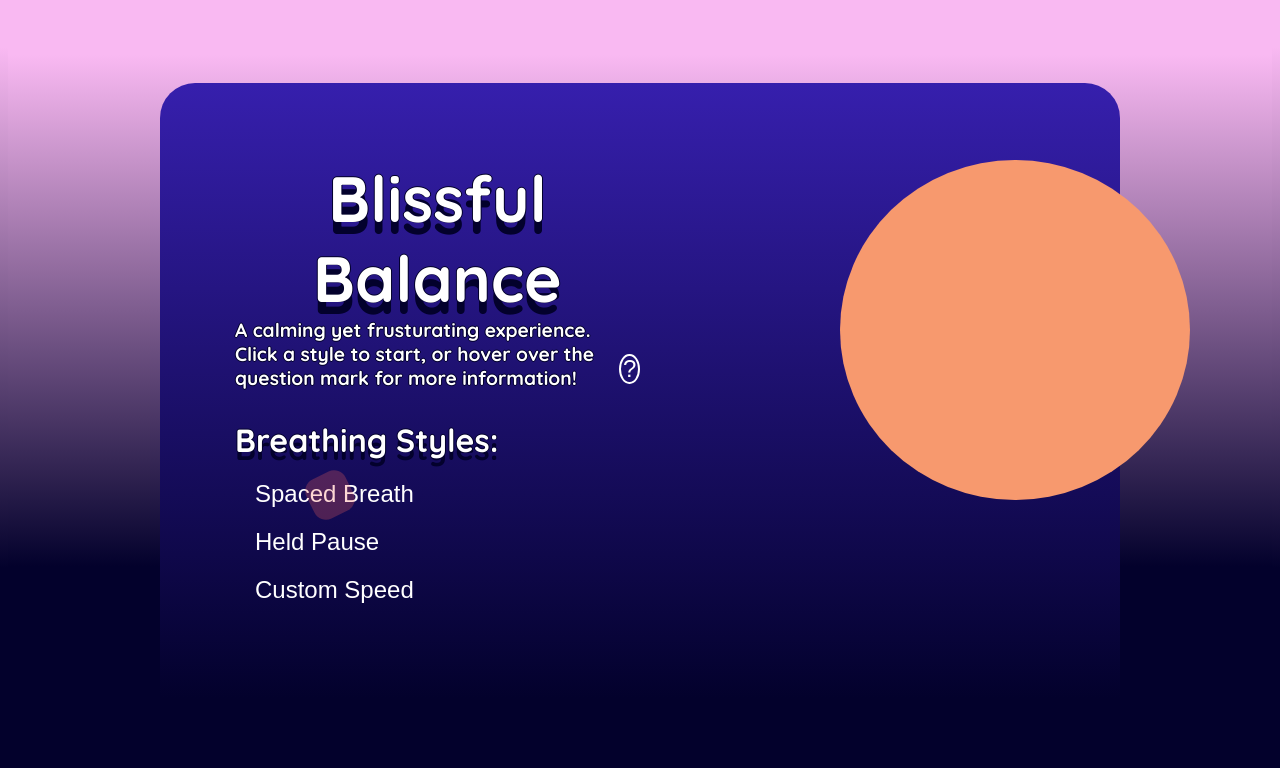
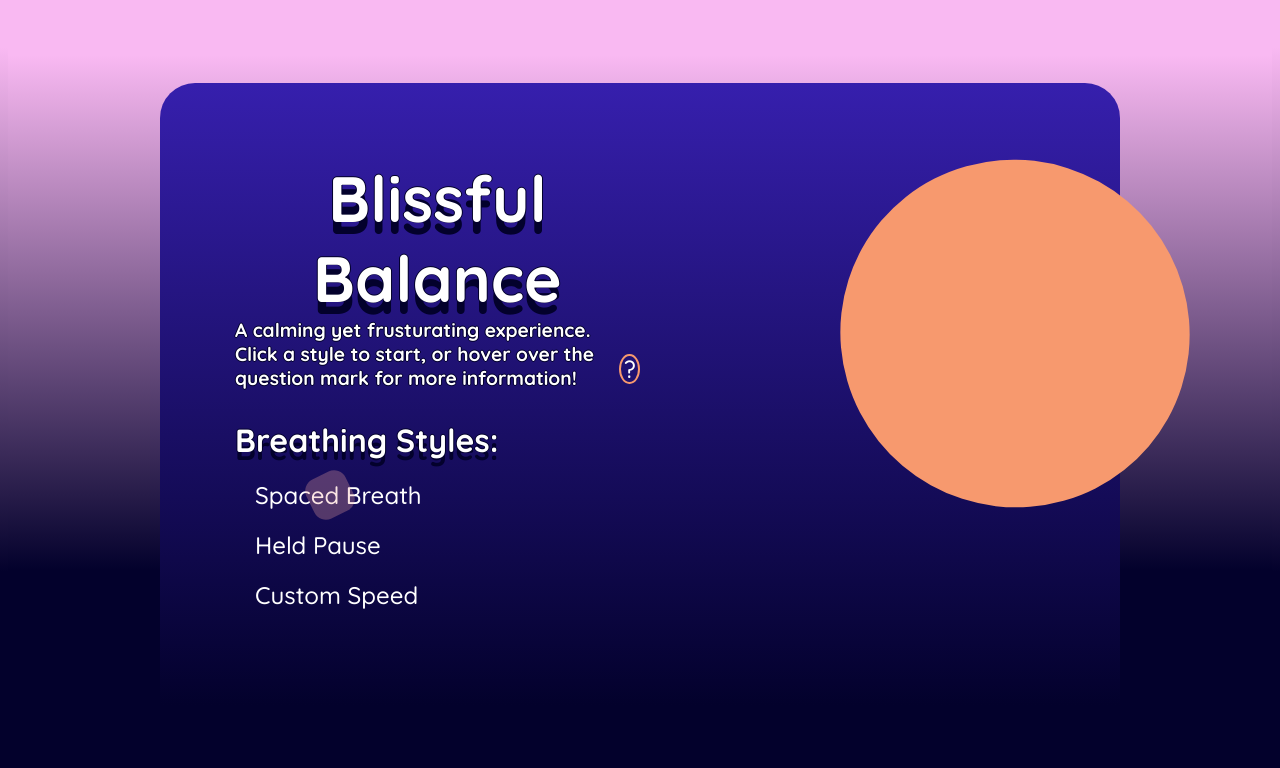
Before and after one commit to TheToastyPeach/DynamicA4, a plain HTML site: page index.html in a window 1280 px wide. Both pictures are taken after a click on the button "Spaced Breath". Shown: the top 768 px of the page. Drawn offline with Linux system fonts and the light colour scheme.

Commit message:
more colour changes + button font fix

```diff
--- a/css/styles.css
+++ b/css/styles.css
@@ -38,6 +38,10 @@ main {
     align-items: center;
 }
 
+button {
+    font-family: 'Quicksand', sans-serif;
+}
+
 /* button 3 div  */
 #customSpeedContainer {
     display: flex;
@@ -69,7 +73,7 @@ main {
     border-radius: 50%;
     width: 18px;
     height: 18px;
-    background: #361FAD;
+    background: #F7996E;
     cursor: pointer;
 }
 
@@ -83,7 +87,7 @@ main {
     border-radius: 50%;
     width: 18px;
     height: 18px;
-    background: #361FAD;
+    background: #F7996E;
     cursor: pointer;
 }
 
@@ -163,7 +167,7 @@ main {
     width: 50px;
     height: 30px;
     border-radius: 50%;
-    border: white 2px solid;
+    border: #F7996E 2px solid;
     background-color: transparent;
     color: white;
     font-size: 1.5rem;
@@ -198,7 +202,7 @@ main {
     position: relative;
     width: 20px;
     height: 20px;
-    background-color:  #eec8c5;
+    background-color:  #F0A7A0;
     /* border-radius: 50%; */
     scale: 0.8;
 }
@@ -217,7 +221,7 @@ main {
 .tutorial-box {
     visibility: hidden;
     background-color: white;
-    color: #fc655a;
+    color: #03012C;
     text-align: left;
     border-radius: 5px;
     padding: 15px;
@@ -244,12 +248,13 @@ main {
     display: none;
 }
 
+
 #graphics .circle {
     position: absolute;
     right: 7%;
     top: 20%;
     width: 350px;
-    height: 340px;
+    height: 347px;
     border-radius: 50%;
     background-color: #F7996E
 };
--- a/js/scripts.js
+++ b/js/scripts.js
@@ -45,7 +45,7 @@ document.addEventListener("visibilitychange", function() {
     };
 });
 
-//creating dot elements on the page ( of them)
+//creating dot elements on the page (150 of them)
 let container = document.querySelector('.container');
 for (let i = 1; i <= 150; i++){
     //main moving elements
@@ -248,7 +248,7 @@ function animateSpinningShape(button) {
     shape.style.width = '50px';
     shape.style.height = '50px';
     shape.style.borderRadius = '25%';
-    shape.style.backgroundColor = '#fc655a42';
+    shape.style.backgroundColor = '#f0a7a04b';
     shape.style.top = button.offsetTop + 'px';
 
     //This is rough but its a ton of work to center all the buttons,
@@ -306,14 +306,14 @@ function createArrow () {
 };
 
 //rotating circle
-let circles = document.getElementById('.circle');
+let circles = document.querySelectorAll('.circle');
 
 anime({
   targets: circles,
-  rotate: '1turn',
+  rotate: 360,
   loop: true,
   easing: 'linear',
-  duration: 1000,
+  duration: 5000,
 });
 
 
```
Also changed, not shown: index.html (+0 -1 lines).
